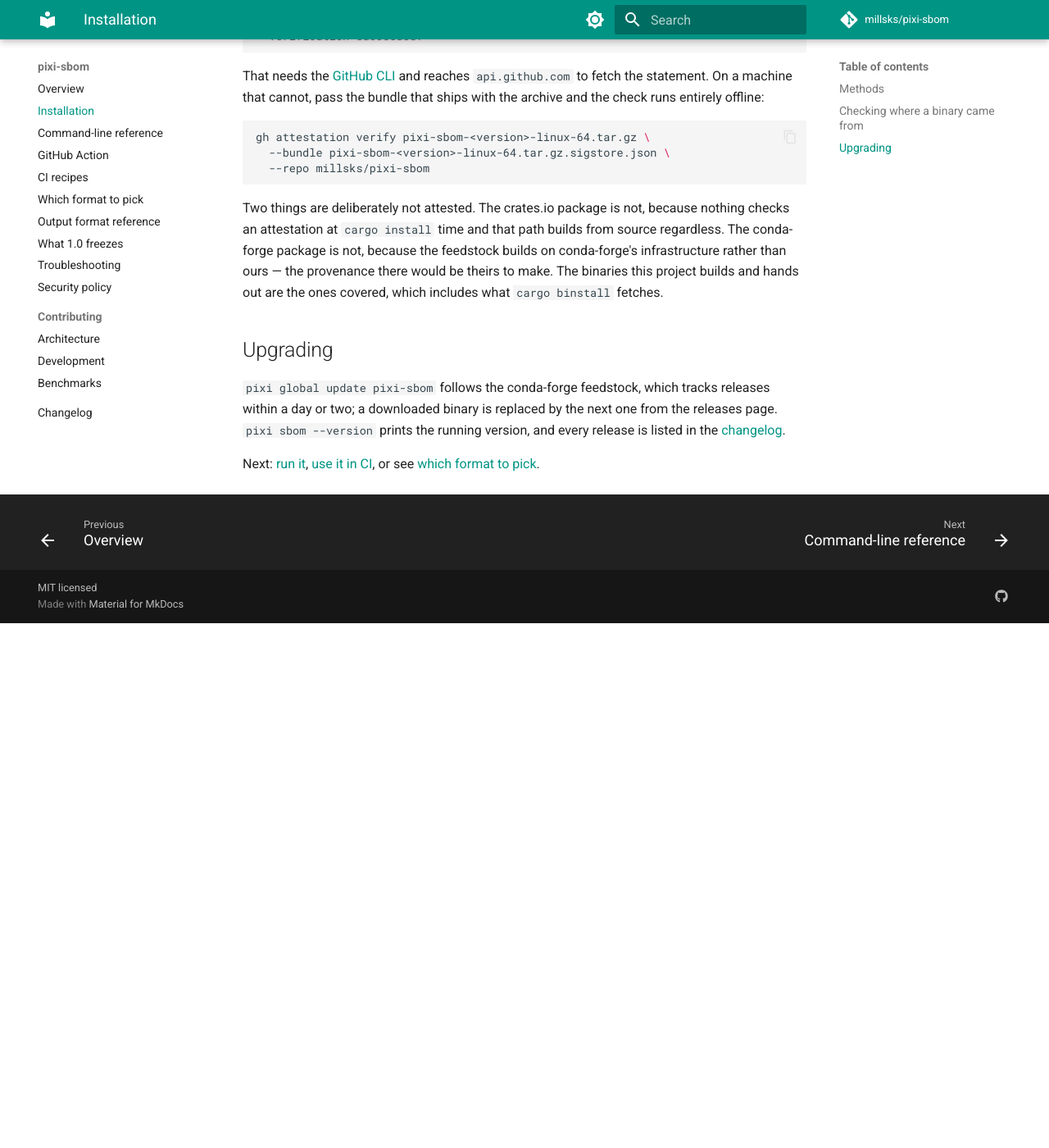
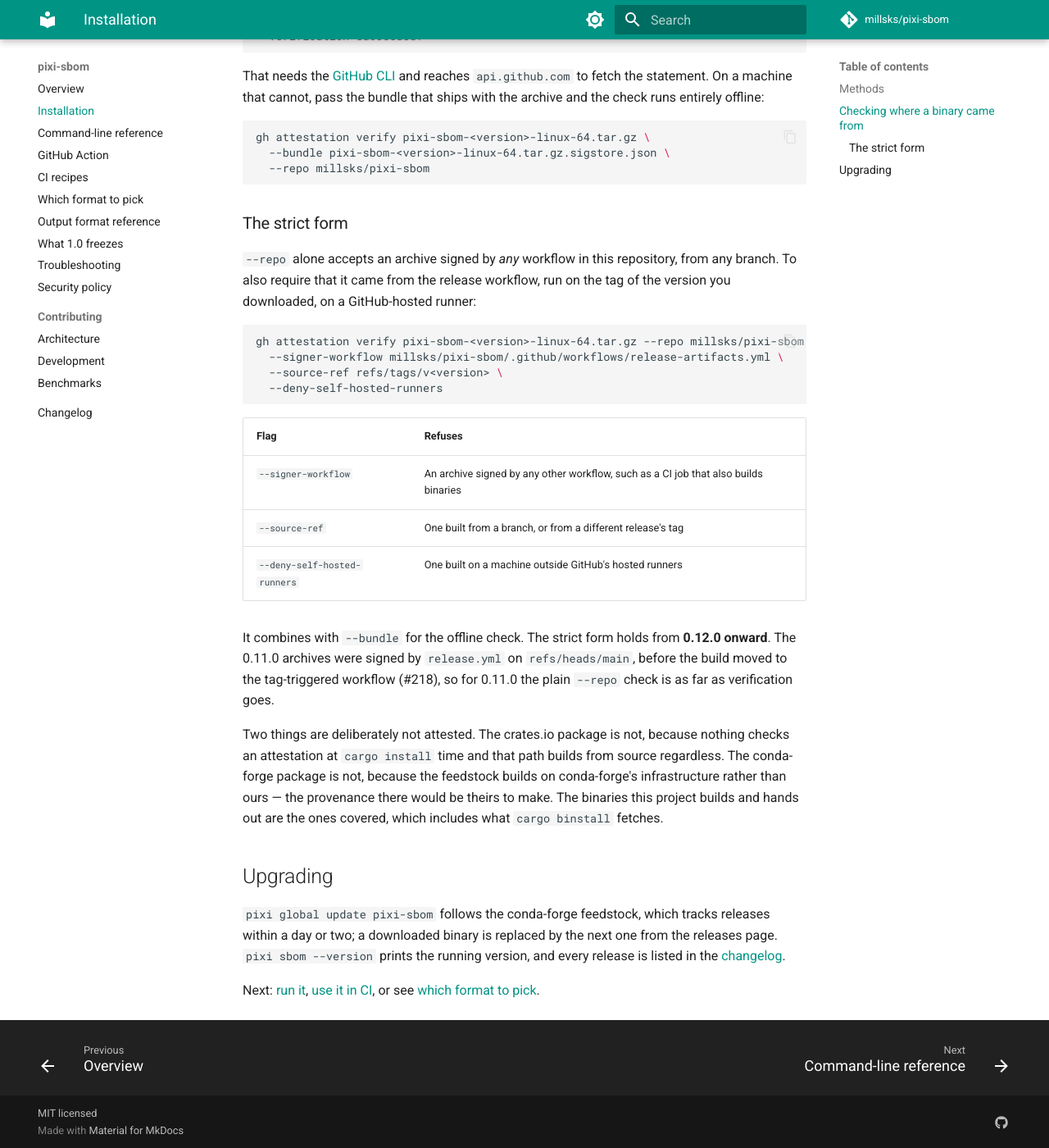
Before and after one commit to aesir-oss/pixi-sbom, an MkDocs documentation site: the page built from docs/installation.md, in a window 1280 px wide and 1400 px high, scrolled down 1369 px. Shown: the whole window at 82% size. Built offline with MkDocs 1.6.1 and Material for MkDocs 9.7.7, drawn with Linux system fonts in a browser that asks for light colours; comment, search, counter and statistics services are not loaded; the version menu is left out; before the commit the page ends 2129 px from its top, so only the background shows below that.

Commit message:
docs: the strict attestation check, pinning the release workflow and tag (#246)
`gh attestation verify --repo` accepts an archive signed by any workflow in the repository,
from any ref. The strict form adds --signer-workflow release-artifacts.yml, --source-ref
refs/tags/vX.Y.Z and --deny-self-hosted-runners, so an archive from a CI job, a branch or
another release's tag is refused.

Added to docs/installation.md (with what each flag refuses), SECURITY.md and the release
notes release-artifacts.yml writes; the README links to it. It holds from 0.12.0: 0.11.0 was
signed by release.yml on refs/heads/main (#218), so it only passes the plain check, and the
docs say so. Verified against the v0.12.0 osx-arm64 archive online and with --bundle; the
same command with --source-ref refs/tags/v0.11.0 fails, as it should.

Co-authored-by: Claude Opus 5.5 <noreply@anthropic.com>

````diff
--- a/docs/installation.md
+++ b/docs/installation.md
@@ -57,6 +57,28 @@ gh attestation verify pixi-sbom-<version>-linux-64.tar.gz \
   --repo millsks/pixi-sbom
 ```
 
+### The strict form
+
+`--repo` alone accepts an archive signed by *any* workflow in this repository, from any branch. To also require that
+it came from the release workflow, run on the tag of the version you downloaded, on a GitHub-hosted runner:
+
+```sh
+gh attestation verify pixi-sbom-<version>-linux-64.tar.gz --repo millsks/pixi-sbom \
+  --signer-workflow millsks/pixi-sbom/.github/workflows/release-artifacts.yml \
+  --source-ref refs/tags/v<version> \
+  --deny-self-hosted-runners
+```
+
+| Flag | Refuses |
+|---|---|
+| `--signer-workflow` | An archive signed by any other workflow, such as a CI job that also builds binaries |
+| `--source-ref` | One built from a branch, or from a different release's tag |
+| `--deny-self-hosted-runners` | One built on a machine outside GitHub's hosted runners |
+
+It combines with `--bundle` for the offline check. The strict form holds from **0.12.0 onward**. The 0.11.0 archives
+were signed by `release.yml` on `refs/heads/main`, before the build moved to the tag-triggered workflow (#218), so for
+0.11.0 the plain `--repo` check is as far as verification goes.
+
 Two things are deliberately not attested. The crates.io package is not, because nothing checks an attestation at
 `cargo install` time and that path builds from source regardless. The conda-forge package is not, because the
 feedstock builds on conda-forge's infrastructure rather than ours — the provenance there would be theirs to make.
````
Also changed, not shown: README.md (+3 -1 lines), SECURITY.md (+8 -4 lines), 1 other file.
